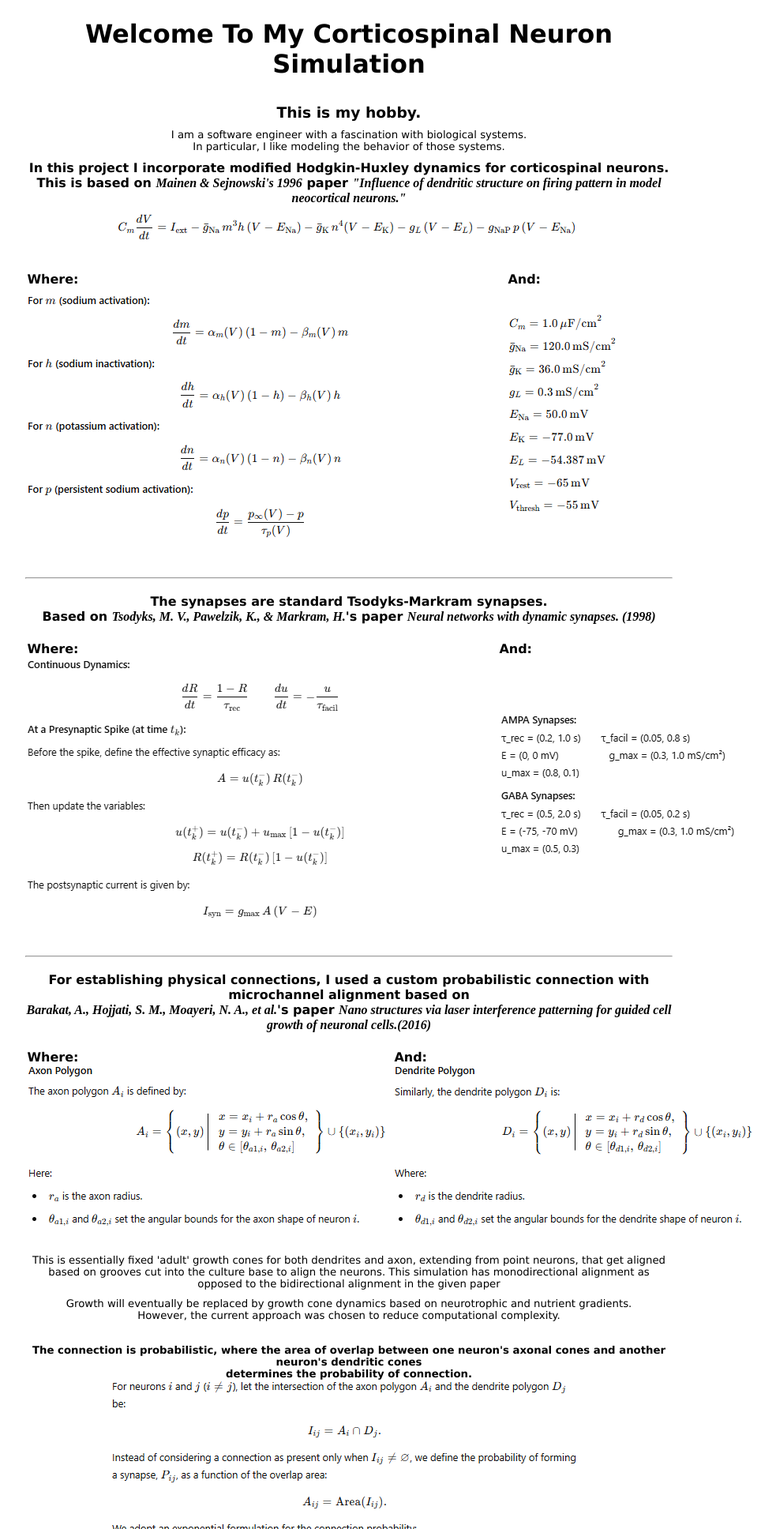
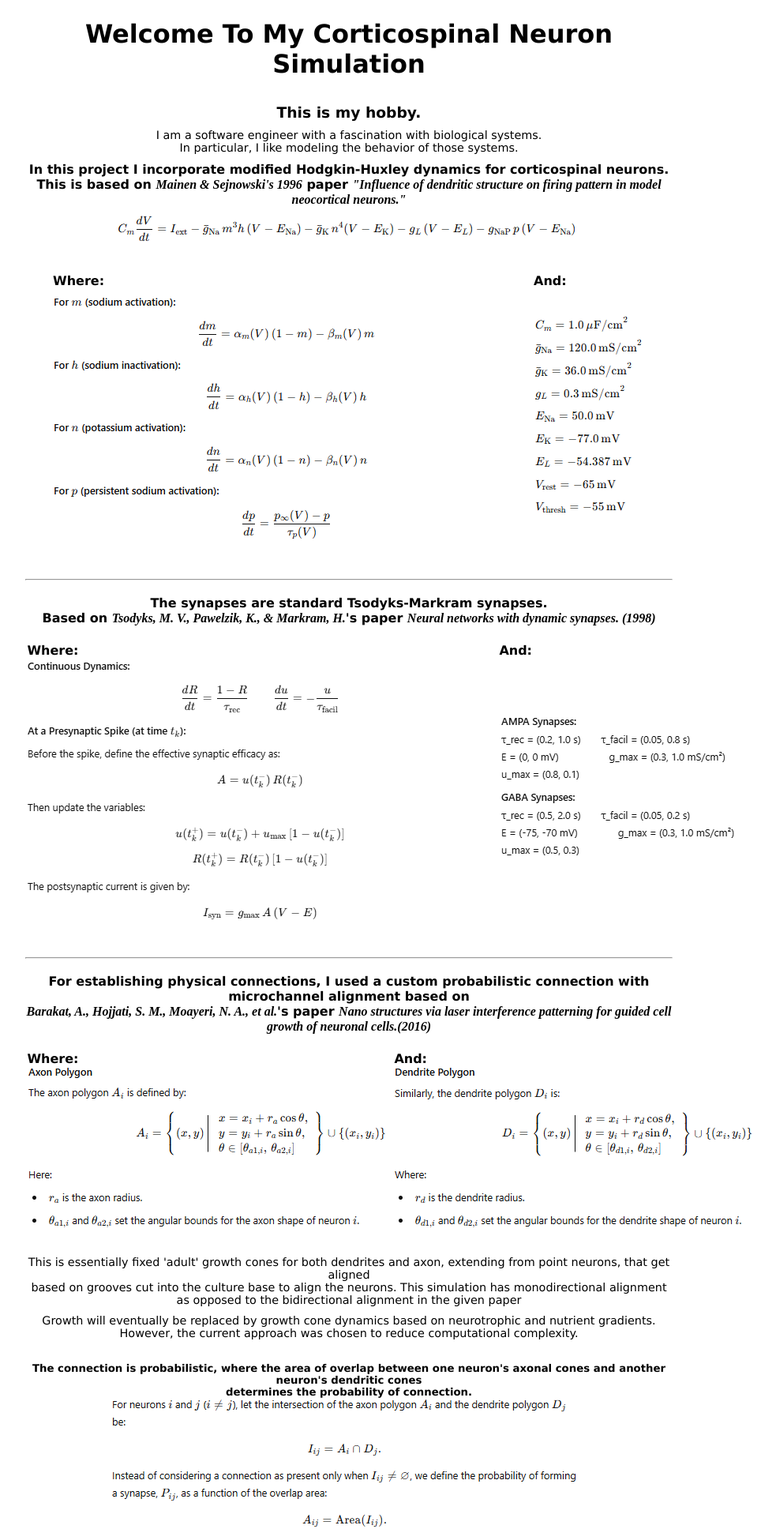
Before and after one commit to AdamP1592/Network-Simulation, a Flask app: page /about in a window 1280 px wide. Shown: the part 40-1976 px from the top of the page at 79% size, without its empty margins (198-1181 px from the left). Run offline with Flask 3, Linux system fonts and the light colour scheme.

Commit message:
Adjusted table alignment

```diff
--- a/static/about/about.css
+++ b/static/about/about.css
@@ -2,7 +2,11 @@ p{
     display:flex;
     justify-content: center;
     margin:10px 0 10px 0;
-    font-size:0.83em;
+    font-size:0.9em;
+}
+table{
+    margin-left:auto;
+    margin-right:auto;
 }
 .scientific{
     font-family:'Times New Roman', Times, serif;
```
